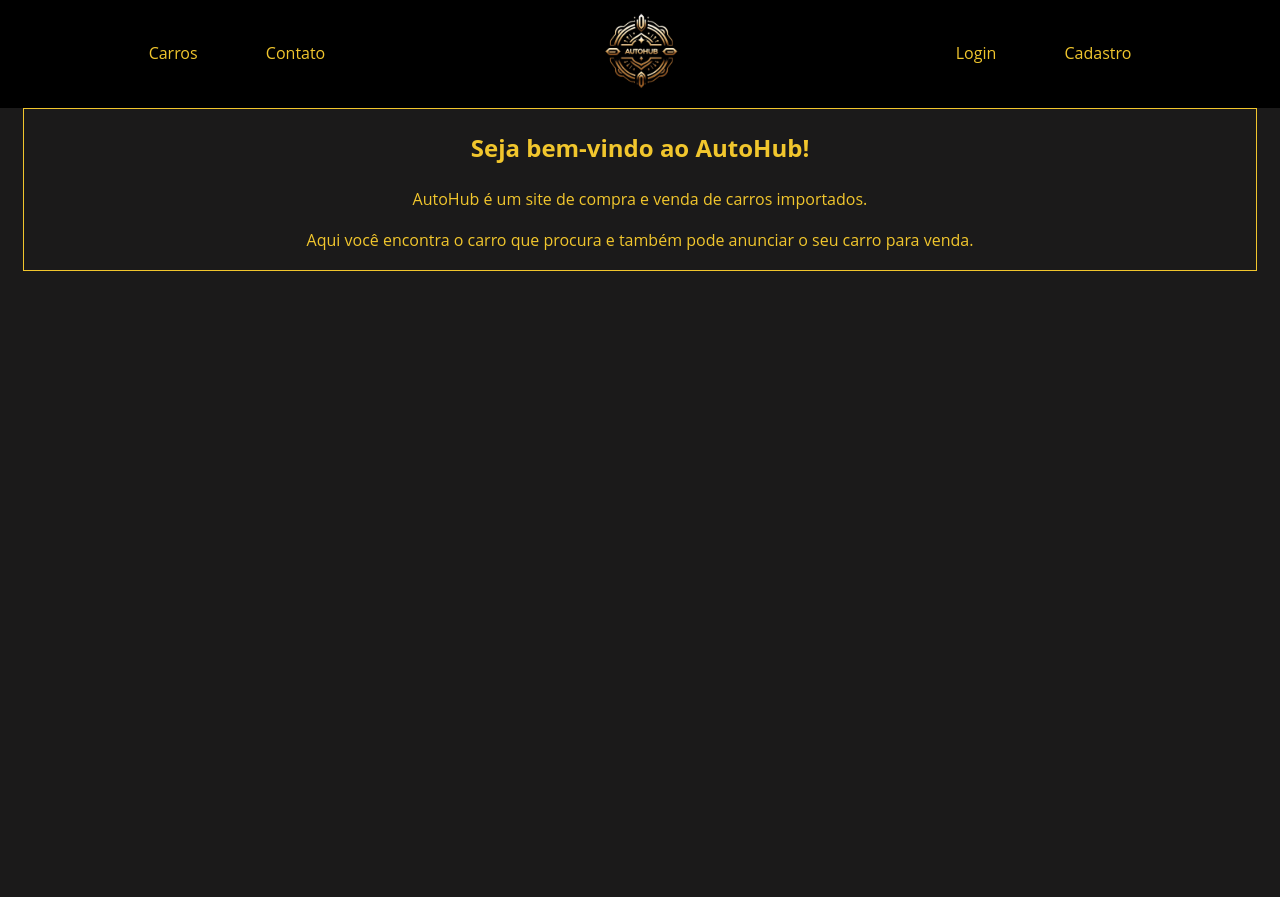
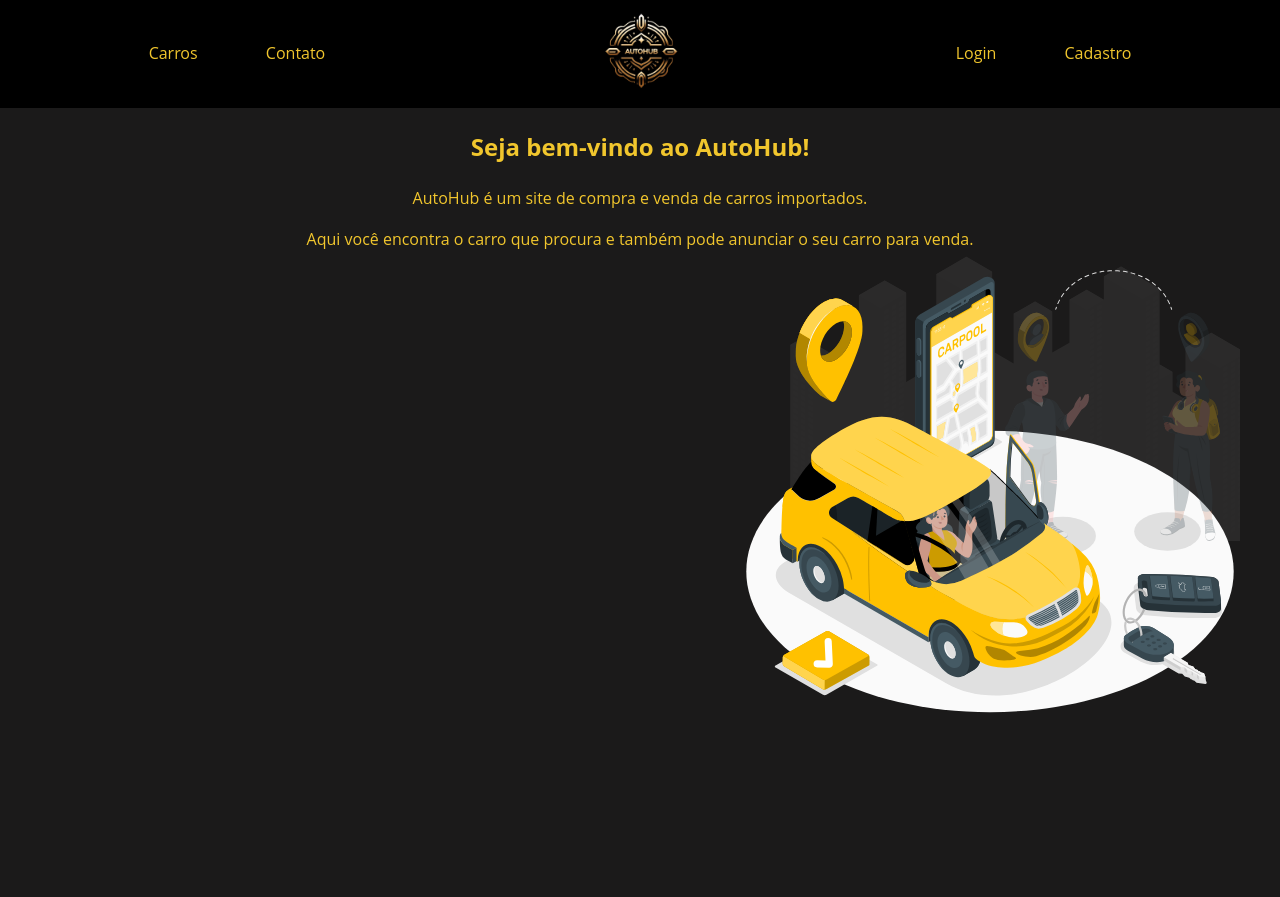
Before and after one commit to nicholascostap/auto-hub, a plain HTML site: page index.html in a window 1280 px wide. Before the commit the page ends 800 px from the top, so only its background shows below. Drawn offline with Linux system fonts and the light colour scheme.

Commit message:
Alteração da animação na página inicial

```diff
--- a/css/index.css
+++ b/css/index.css
@@ -27,8 +27,9 @@ title{
     max-width: 1200px;
     padding: 0 1em;
     text-align: center;
-    border: 1px solid #f1c62d;
+    border: px solid #f1c62d;
     align-items: center;
+    justify-content: flex-start;
 }
 
 .logo-left-panel img{
@@ -63,3 +64,11 @@ title{
 .top-center-panel a:hover {
     color: white;
 }
+
+.svg-diminuido {
+    width: 500px;
+    height: 800px;
+    margin-left: 700px;
+    margin-top: -180px;
+    justify-content: flex-end;
+}
--- a/css/login.css
+++ b/css/login.css
@@ -76,7 +76,7 @@ body {
     border: none;
     border-radius: 10px;
     padding: 15px;
-    background-color: #f3ec9f;
+    background-color: #ffffff;
     color: #030300;
     font-size: 12pt;
     box-shadow:#d8c709;
--- a/index.html
+++ b/index.html
@@ -27,7 +27,8 @@
                 <h2>Seja bem-vindo ao AutoHub!</h2>
                 <p>AutoHub é um site de compra e venda de carros importados.</p>
                 <p>Aqui você encontra o carro que procura e também pode anunciar o seu carro para venda.</p>
-            </div>
+                <div class="animação">
+                    <img src="./src/Carro.svg" alt="Astronalta animação" class="svg-diminuido">
         </main>
     </body>
 </html>
```
Also changed, not shown: src/Carro.svg (added).
